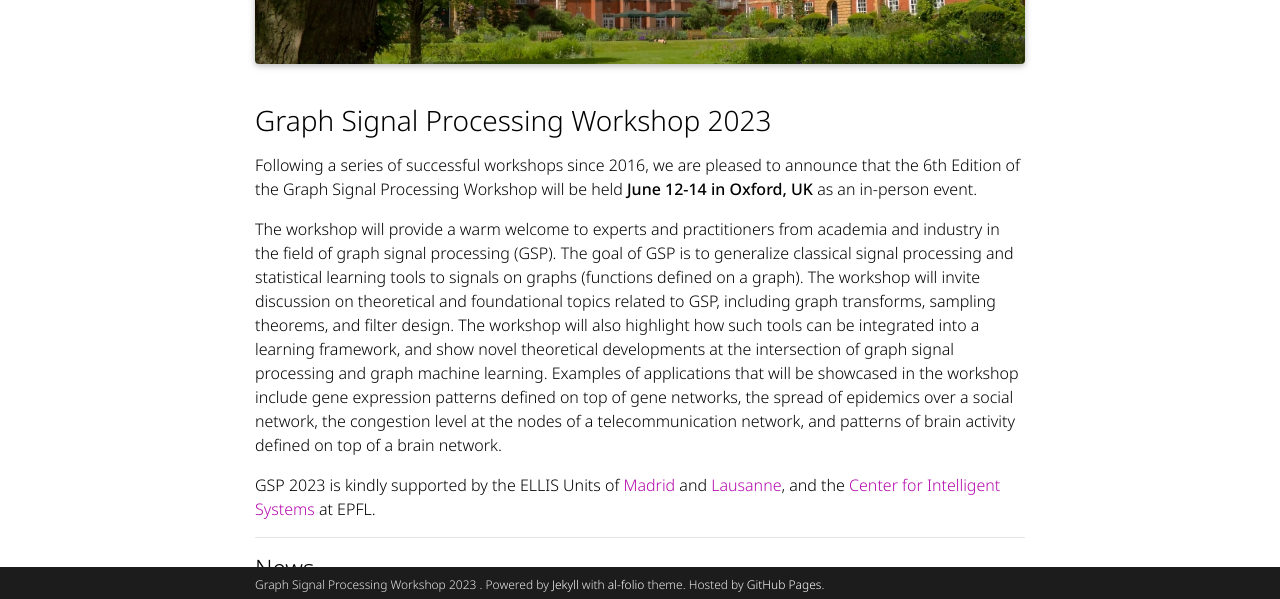
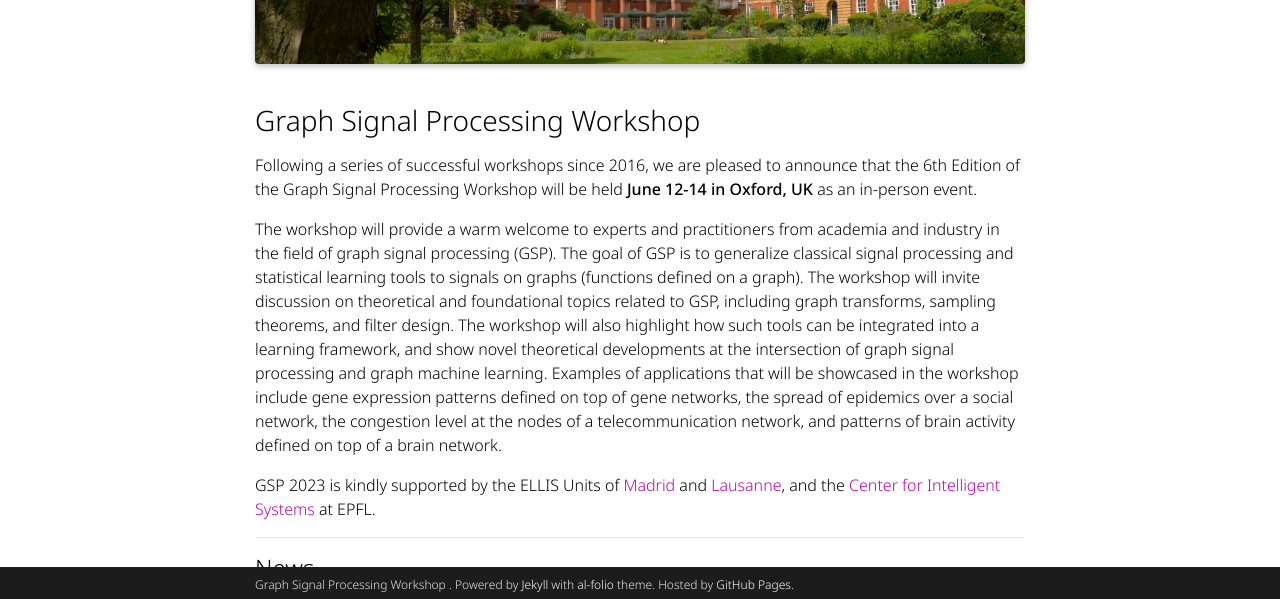
Before and after one commit to shreyasvinaya/gspworkshop2025.github.io, a Jekyll site: the page built from _pages/about.md, in a window 1280 px wide and 900 px high. Shown: the part 298-897 px from the top of the window. Built offline with Jekyll 4.4.1, drawn with Linux system fonts in a browser that asks for light colours; full-size pictures stand in for the smaller copies a plugin makes; comment, search, counter and statistics services are not loaded; a style sheet for code colours, icons or effects is not loaded; some of the changed lines change nothing that is shown.

Commit message:
updated firstname

```diff
--- a/_config.yml
+++ b/_config.yml
@@ -4,9 +4,9 @@
 
 title: Graph Signal Processing Workshop # the website title (if blank, full name will be used instead)
 header: GSP 2023
-first_name: Graph Signal Processing Workshop 2023
+first_name: Graph Signal Processing Workshop
 middle_name:
-last_name:
+last_name: 2023
 email: gspworkshop2023@gmail.com
 description: > # the ">" symbol means to ignore newlines until "footer_text:"
   GSP Workshop 2023.
```
